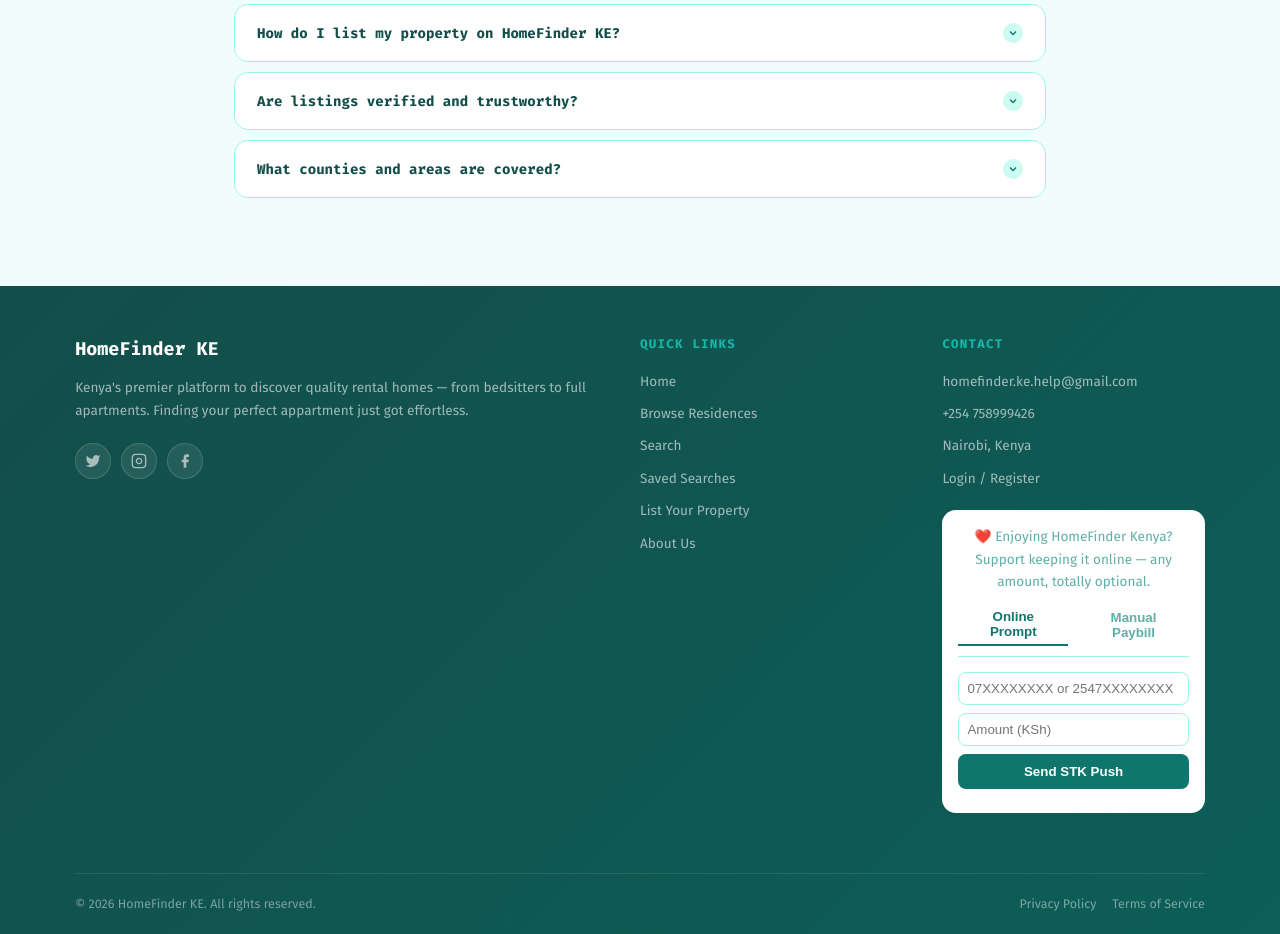
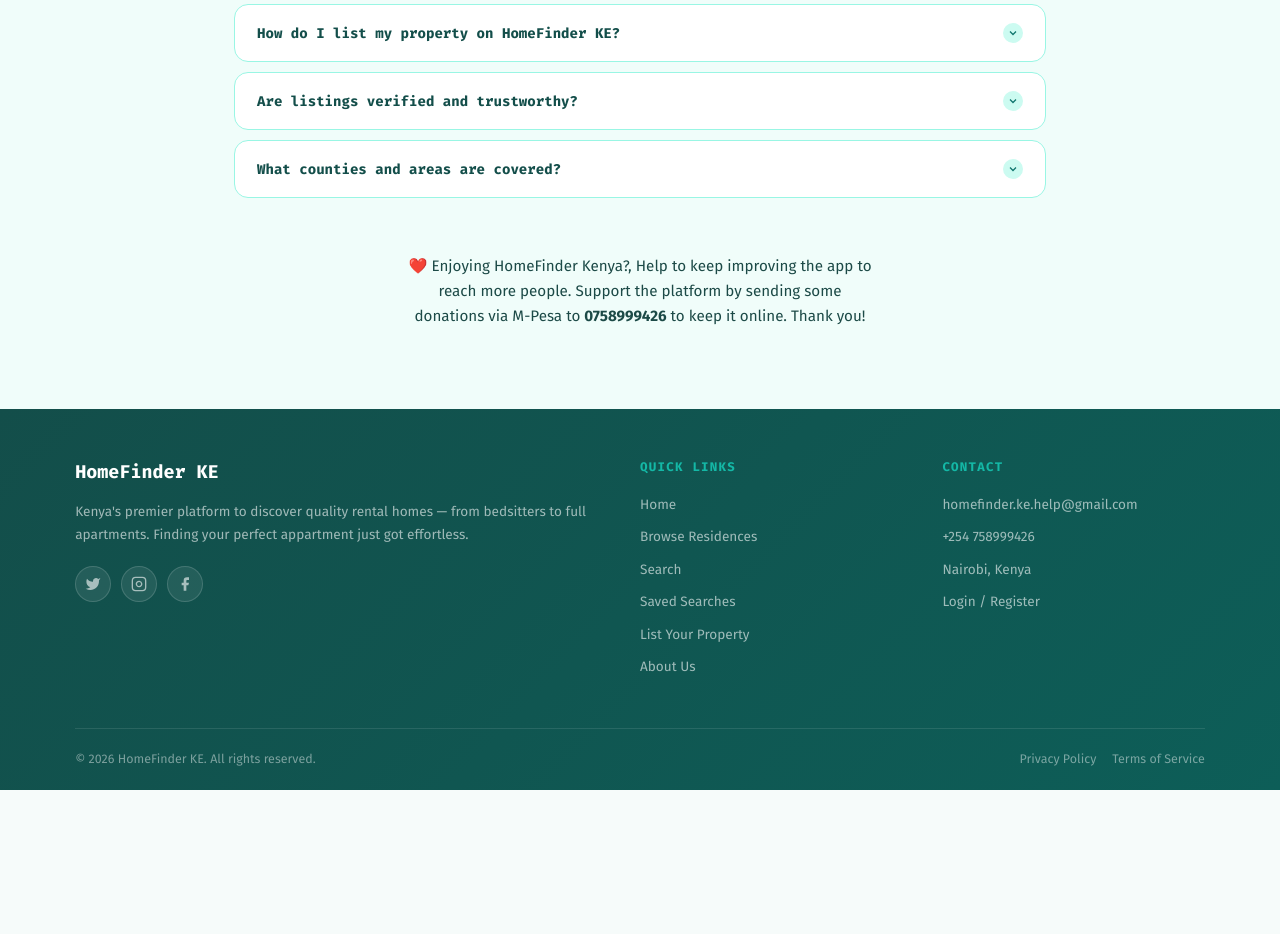
Before and after one commit to playboikido/homefinderke, a Django app: page /about/ in a window 1280 px wide. Shown: the part 3034-3968 px from the top of the page. After the commit the page ends 3824 px from the top, so only its background shows below. Run offline with Django 5.2, Linux system fonts and the light colour scheme.

Commit message:
Replace M-Pesa donation widget with simple send-money note on About page

```diff
--- a/core/templates/base.html
+++ b/core/templates/base.html
@@ -1088,7 +1088,6 @@
                 <a href="tel:+254758999426">+254 758999426</a>
                 <a href="#">Nairobi, Kenya</a>
                 <a href="/accounts/login/">Login / Register</a>
-                {% include 'core/donation.html' %}
             </div>
         </div>
 
--- a/core/templates/core/about.html
+++ b/core/templates/core/about.html
@@ -736,6 +736,9 @@
       </div>
 
     </div>
+      <div style="max-width:500px; margin:40px auto 0; padding:16px; text-align:center;">
+      <p style="font-size:0.95rem;">❤️ Enjoying HomeFinder Kenya?, Help to keep improving the app to reach more people. Support the platform by sending some donations via M-Pesa to <strong>0758999426</strong> to keep it online. Thank you!</p>
+    </div>
 
   </div>
 </div>
```
